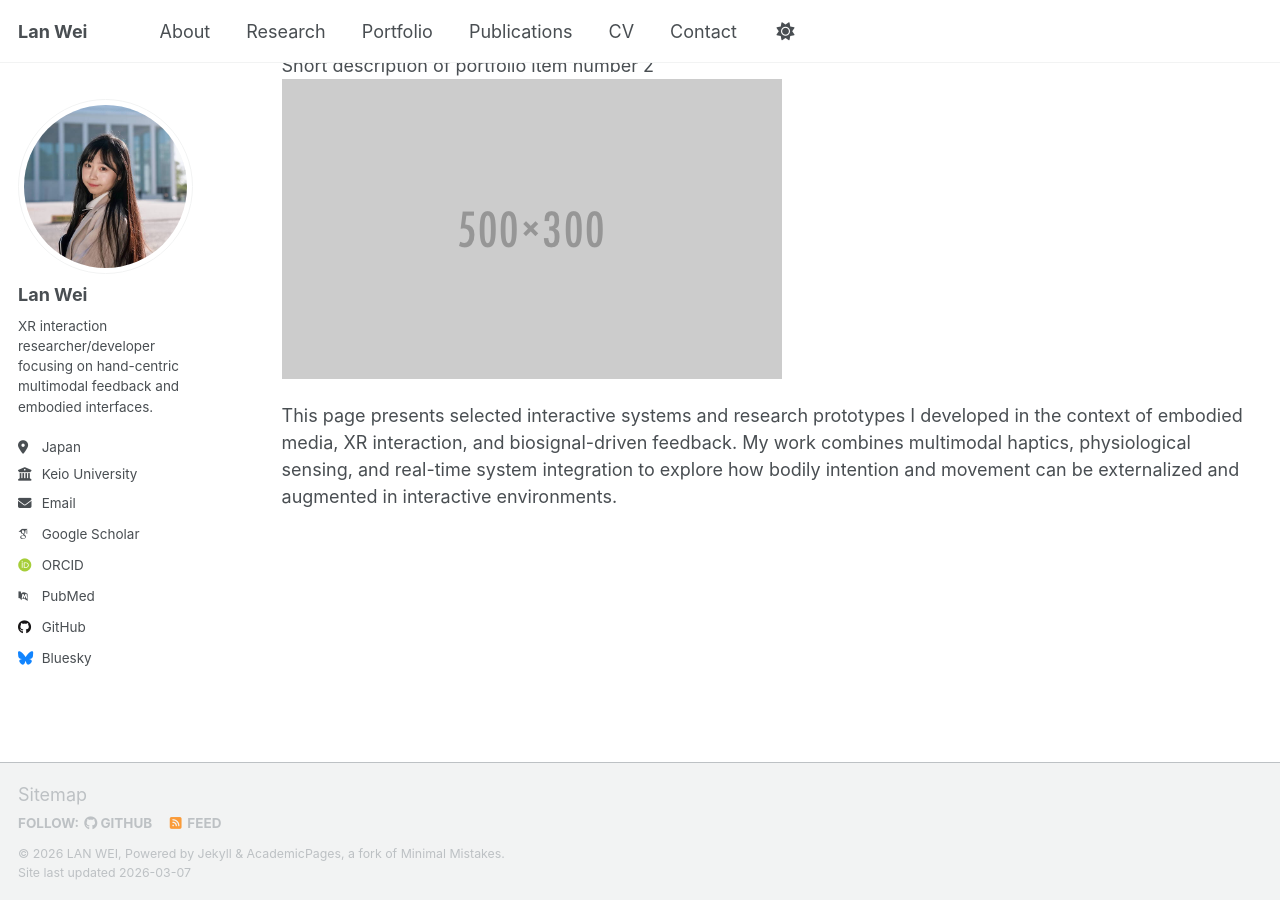
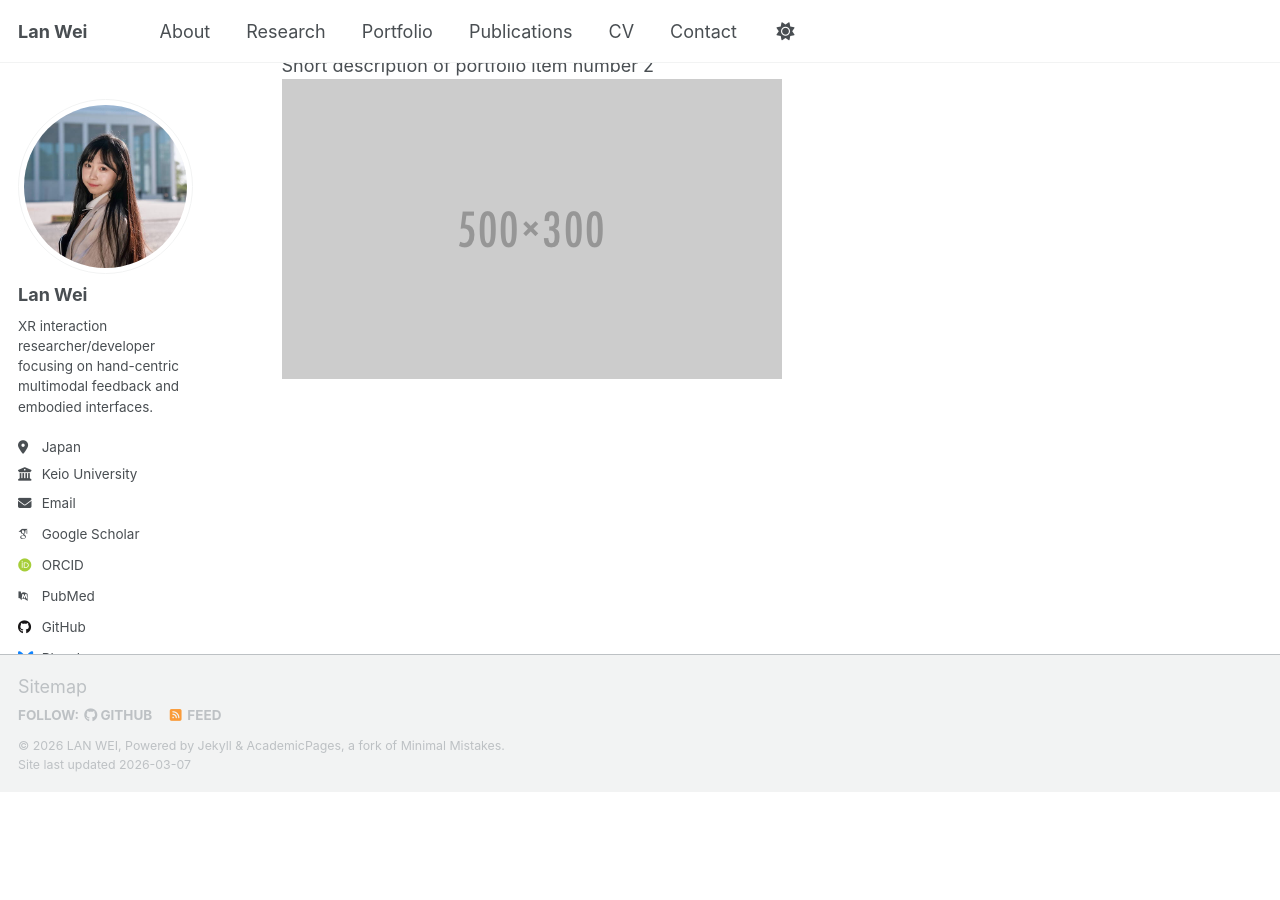
Before and after one commit to LanWei0421/LanWei0421.github.io, a Jekyll site: the page built from _pages/portfolio.html, in a window 1280 px wide and 900 px high, scrolled down 683 px. Built offline with Jekyll 4.4.1, drawn with Linux system fonts in a browser that asks for light colours; some web fonts are replaced; a script that is not in the unit is left out; after the commit the page ends 1475 px from its top, so only the background shows below that.

Commit message:
Update portfolio.html

```diff
--- a/_pages/portfolio.html
+++ b/_pages/portfolio.html
@@ -11,6 +11,3 @@ author_profile: true
 {% for post in site.portfolio %}
   {% include archive-single.html %}
 {% endfor %}
-This page presents selected interactive systems and research prototypes I developed in the context of embodied media, XR interaction, and biosignal-driven feedback.
-
-My work combines multimodal haptics, physiological sensing, and real-time system integration to explore how bodily intention and movement can be externalized and augmented in interactive environments.
```
